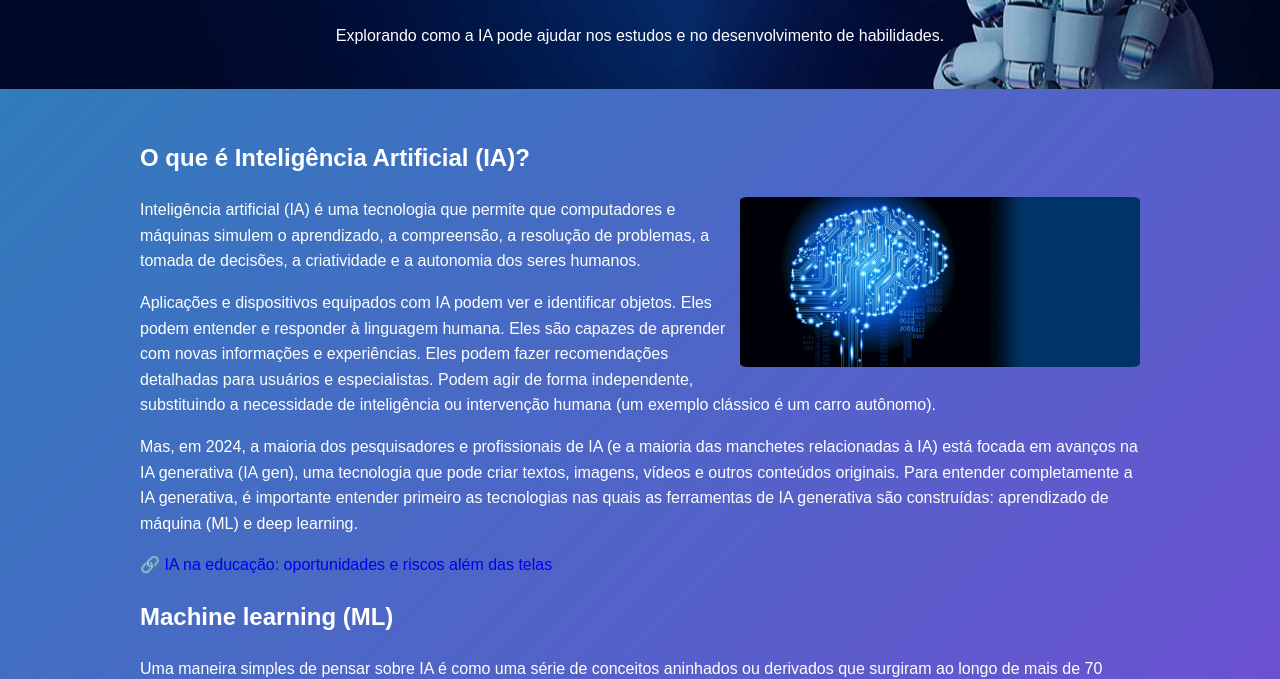
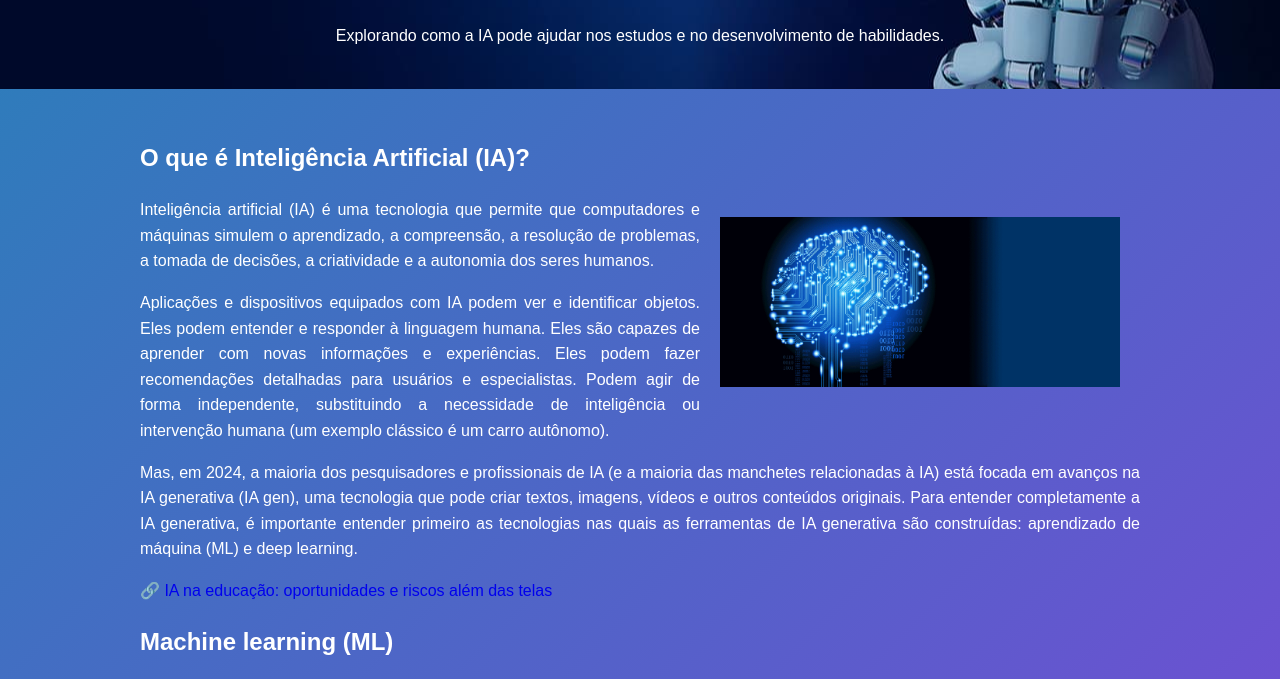
Before and after one commit to Silviareis1/I-A-como-Ferramenta-de-Aprendizado, a plain HTML site: page index.html in a window 1280 px wide. Shown: the part 111-790 px from the top of the page. Drawn offline with Linux system fonts and the light colour scheme.

Commit message:
atualizações no projeto

```diff
--- a/index.html
+++ b/index.html
@@ -6,6 +6,8 @@
   <meta name="viewport" content="width=device-width, initial-scale=1.0">
   <title>IA como Ferramenta de Aprendizado</title>
   <link rel="stylesheet" href="style.css">
+  <link rel="icon" type="image/x-icon" href="assets/favicon.ico">
+
   <!-- Fonte de ícones Font Awesome -->
   <link rel="stylesheet" href="https://cdnjs.cloudflare.com/ajax/libs/font-awesome/6.5.1/css/all.min.css">
 </head>
@@ -19,7 +21,7 @@
   <main>
     <section>
       <h2>O que é Inteligência Artificial (IA)?</h2>
-      <img src="./assets/ia.webp" alt="" width="40%" height="50%" style="float: right; border-radius: 2%;">
+      <img src="./assets/ia.webp" alt="" width="40%" height="50%" style="">
       <p>
         Inteligência artificial (IA) é uma tecnologia que permite que computadores e máquinas simulem o
         aprendizado, a compreensão, a resolução de problemas, a tomada de decisões, a criatividade e a autonomia
--- a/style.css
+++ b/style.css
@@ -5,6 +5,7 @@ body {
     line-height: 1.6;
     background-image: linear-gradient(135deg, #2980b9, #b120eb);
 }
+
 header {
     background-image: url(./assets/IA.jpg );
     background-repeat: no-repeat;
@@ -19,6 +20,7 @@ header {
     justify-content: center;
     margin-bottom: 10px;
 }
+
 main {
     padding: 20px;
     max-width: 1000px;
@@ -28,7 +30,14 @@ main {
     /* background-color: oklch(93.647% 0.00756 16.518 / 0.97); */
     border-radius: 4px;
     color: white;
+    text-align: justify;
 }
+
+img {
+    float: right;
+    padding: 20px;
+}
+
 iframe {
     display: block;
     margin: 20px auto;
@@ -36,17 +45,23 @@ iframe {
     height: 400;
     border-radius: 8px;
 }
+
 a {
     text-decoration: none;
 }
+
 a:hover {
     text-decoration: underline;
     color: #f4ed1d;
 }
-section ul{
-    list-style-type: none; /* remove bolinhas */
-    padding-left: 0;       /* tira o espaçamento à esquerda */
+
+section ul {
+    list-style-type: none;
+    /* remove bolinhas */
+    padding-left: 0;
+    /* tira o espaçamento à esquerda */
 }
+
 footer {
     color: white;
     text-align: center;
@@ -54,10 +69,12 @@ footer {
     font-size: 14px;
     background-image: linear-gradient(135deg, #2980b9, #b120eb);
 }
+
 footer a img {
     vertical-align: middle;
     margin: 0 5px;
 }
+
 footer p {
     margin: 5px 0;
 }
```
Also changed, not shown: assets/favicon.ico (added).
